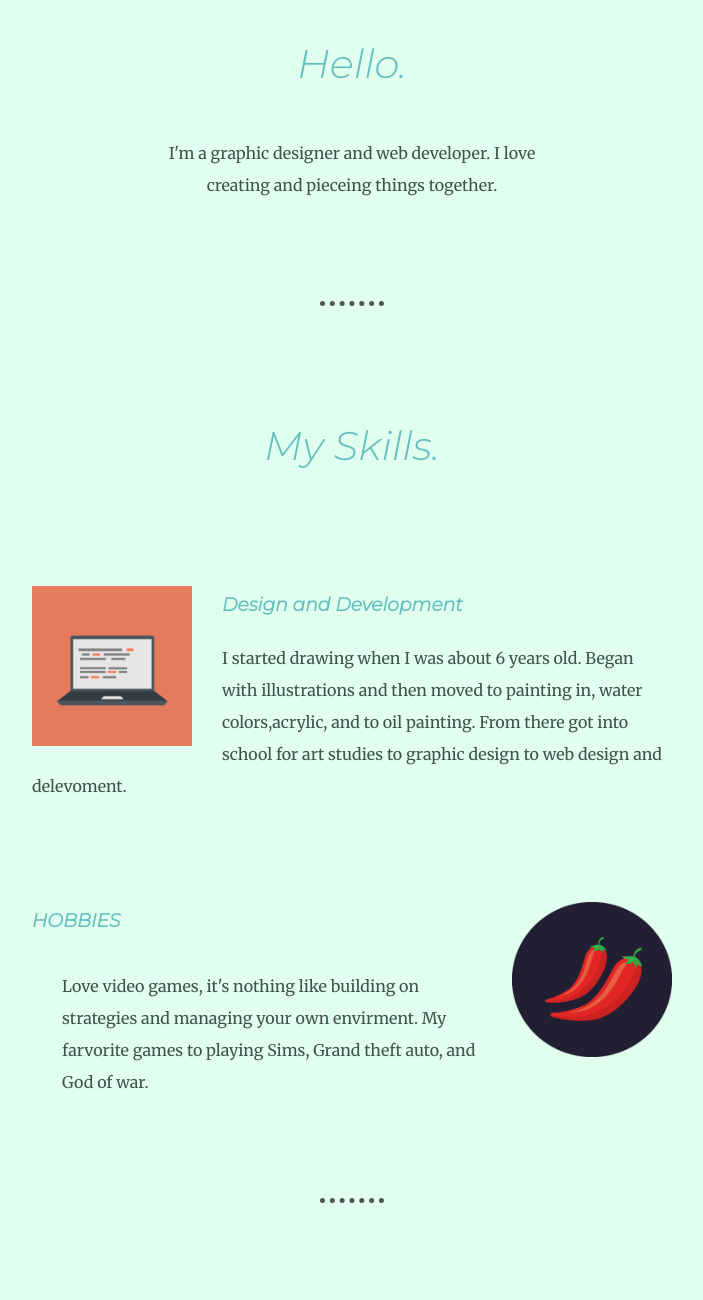
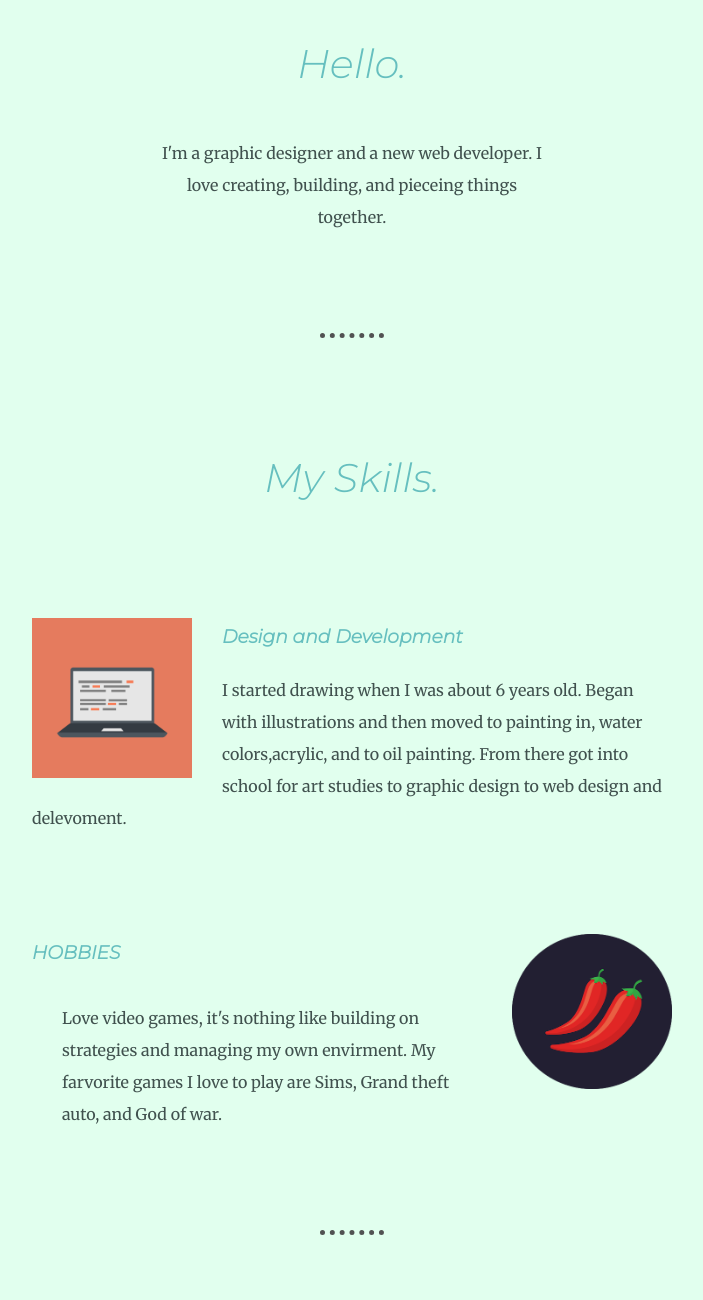
Before and after one commit to Mistiknelson/html-portfolio, a plain HTML site: page index.html in a window 1280 px wide. Shown: the part 1240-2540 px from the top of the page, without its empty margins (288-991 px from the left). Drawn offline with Linux system fonts and the light colour scheme.

Commit message:
Add files via upload

```diff
--- a/index.html
+++ b/index.html
@@ -22,7 +22,7 @@
             <div class="profile">
               <img class="me" src="images/Lanadia_image.png" alt=""><!--image size is 300px-->
               <h2>Hello.</h2>
-              <p class="intro">I'm a graphic designer and web developer. I love creating and pieceing things together.</p>
+              <p class="intro">I'm a graphic designer and a new web developer. I love creating, building, and pieceing things together.</p>
                 <hr>
         </div>
 
@@ -44,8 +44,8 @@
 <!--<h2>My Hobbies.</h2>-->
                 <img class="chilli-img" src="images/chillies.png" alt="">
                 <h3>HOBBIES</h3>
-                <p class="code-hobby-description">Love video games, it's nothing like building on strategies and managing your own envirment.
-                  My farvorite games to playing Sims, Grand theft auto, and God of war.
+                <p class="code-hobby-description">Love video games, it's nothing like building on strategies and managing my own envirment.
+                  My farvorite games I love to play are Sims, Grand theft auto, and God of war.
                 </p>
               </div>
             <hr>
```
